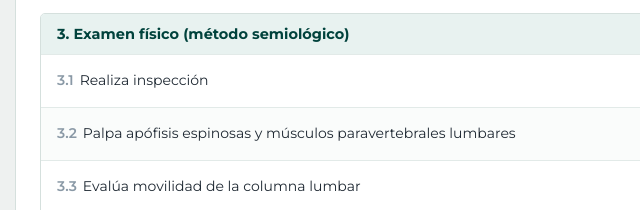
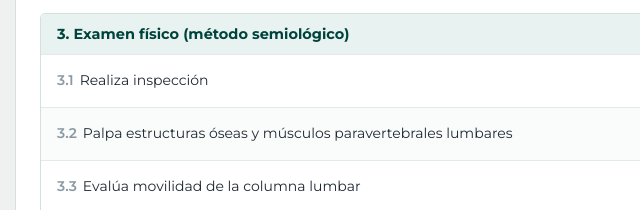
Before and after one commit to juanserna88/ECOE-2026-2-Rubrica-Semiologia-Osteoarticular, a plain HTML site: page index.html in a window 1280 px wide. Shown: the part 962-1172 px from the top of the page, 125-765 px from the left. Drawn offline with Linux system fonts and the light colour scheme.

Commit message:
Ítem 3.2: palpa estructuras óseas y músculos paravertebrales lumbares
Co-Authored-By: Claude Opus 5.5 <noreply@anthropic.com>
Claude-Session: https://claude.ai/code/session_01StAVNuJC99t3tgTSLumfJv

```diff
--- a/index.html
+++ b/index.html
@@ -125,7 +125,7 @@
     ]},
     {titulo:'3. Examen físico (método semiológico)', items:[
       'Realiza inspección',
-      'Palpa apófisis espinosas y músculos paravertebrales lumbares',
+      'Palpa estructuras óseas y músculos paravertebrales lumbares',
       'Evalúa movilidad de la columna lumbar',
       {grupo:'Maniobras de lumbago con radiculopatía', t:'Realiza al menos 3 de 5 maniobras', nota:'Lasègue, Bragard, Lasègue cruzado, Lasègue invertido, Neri'}
     ]},
```
